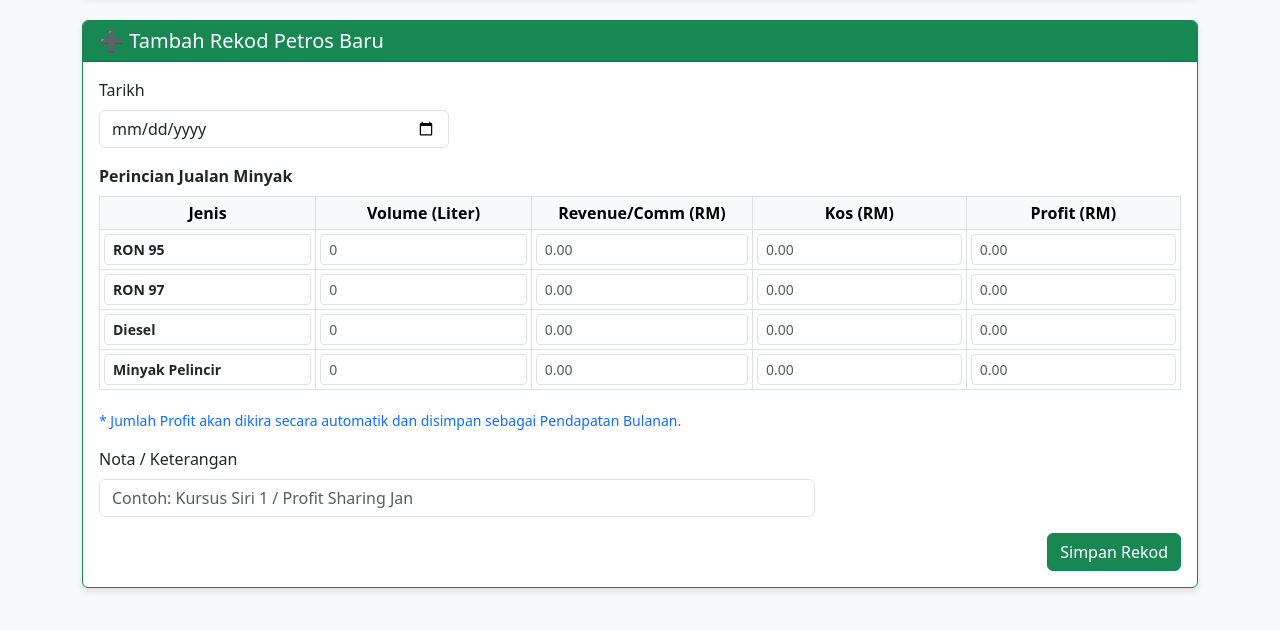
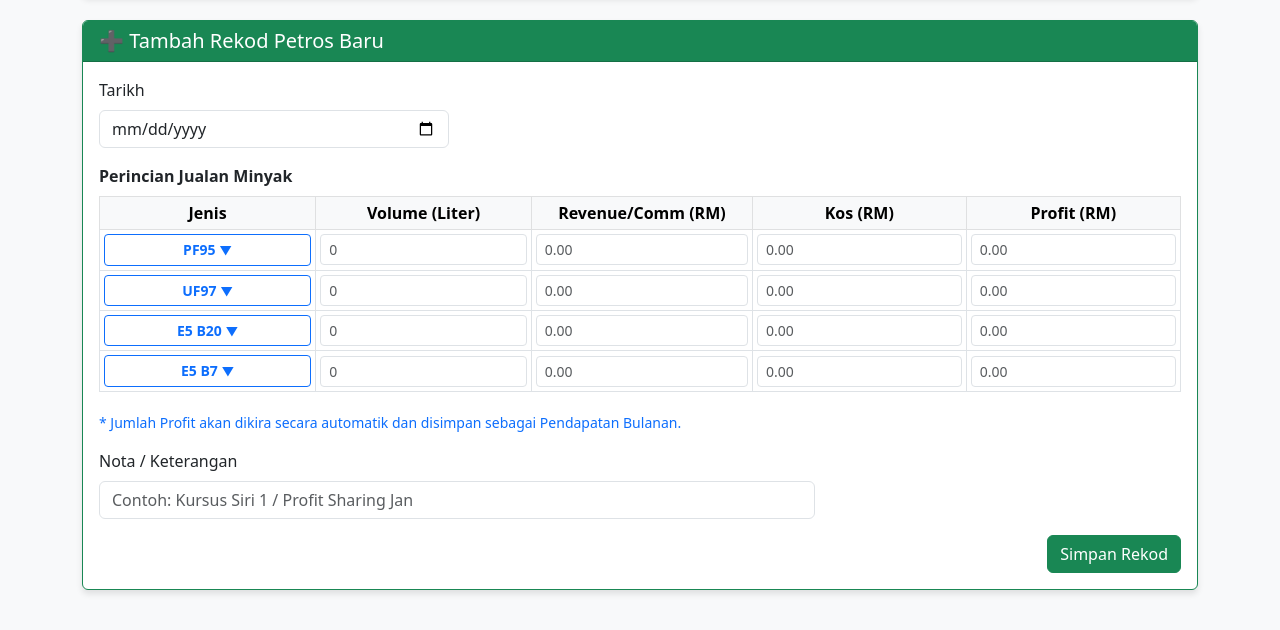
Before and after one commit to azaharrabu/sistem-sewaan-KASB, a Flask app: page /petros in a window 1280 px wide. Shown: the part 502-1132 px from the top of the page. Run offline with Flask 3, Linux system fonts and the light colour scheme; the visitor is signed in with stand-in values (Sample User, id 1); data that the repository does not hold is empty.

Commit message:
Update Petros: Tukar jenis minyak dan tambah input pecahan bayaran (Debit/Ewallet/Cash)

```diff
--- a/app.py
+++ b/app.py
@@ -848,6 +848,9 @@ def add_income(source_name):
             comm_list = request.form.getlist('petros_comm[]')
             kos_list = request.form.getlist('petros_kos[]')
             profit_list = request.form.getlist('petros_profit[]')
+            debit_list = request.form.getlist('petros_sales_debit[]')
+            ewallet_list = request.form.getlist('petros_sales_ewallet[]')
+            cash_list = request.form.getlist('petros_sales_cash[]')
 
             total_profit = 0.0
             details_data = []
@@ -862,7 +865,10 @@ def add_income(source_name):
                     "daily_volume": float(vol_list[i]) if vol_list[i] else 0.0,
                     "earned_commission": float(comm_list[i]) if comm_list[i] else 0.0,
                     "kos": float(kos_list[i]) if kos_list[i] else 0.0,
-                    "profit": p_profit
+                    "profit": p_profit,
+                    "sales_debit": float(debit_list[i]) if debit_list[i] else 0.0,
+                    "sales_ewallet": float(ewallet_list[i]) if ewallet_list[i] else 0.0,
+                    "sales_cash": float(cash_list[i]) if cash_list[i] else 0.0
                 })
 
             # Set amaun utama sebagai total profit
--- a/templates/income_list.html
+++ b/templates/income_list.html
@@ -157,13 +157,38 @@
                                         </tr>
                                     </thead>
                                     <tbody>
-                                        {% for jenis in ['RON 95', 'RON 97', 'Diesel', 'Minyak Pelincir'] %}
+                                        {% for jenis in ['PF95', 'UF97', 'E5 B20', 'E5 B7'] %}
                                         <tr>
-                                            <td><input type="text" name="petros_jenis[]" class="form-control form-control-sm fw-bold" value="{{ jenis }}" readonly></td>
+                                            <td>
+                                                <button type="button" class="btn btn-sm btn-outline-primary w-100 fw-bold" data-bs-toggle="collapse" data-bs-target="#collapse{{ loop.index }}">
+                                                    {{ jenis }} <span class="small">▼</span>
+                                                </button>
+                                                <input type="hidden" name="petros_jenis[]" value="{{ jenis }}">
+                                            </td>
                                             <td><input type="number" step="0.01" name="petros_vol[]" class="form-control form-control-sm" placeholder="0"></td>
                                             <td><input type="number" step="0.01" name="petros_comm[]" class="form-control form-control-sm" placeholder="0.00"></td>
                                             <td><input type="number" step="0.01" name="petros_kos[]" class="form-control form-control-sm" placeholder="0.00"></td>
                                             <td><input type="number" step="0.01" name="petros_profit[]" class="form-control form-control-sm" placeholder="0.00"></td>
+                                        </tr>
+                                        <!-- Table Details Kaedah Bayaran (Hidden by default) -->
+                                        <tr class="collapse bg-light" id="collapse{{ loop.index }}">
+                                            <td colspan="5" class="p-3 text-start">
+                                                <h6 class="small fw-bold text-muted mb-2">Perincian Kaedah Bayaran ({{ jenis }})</h6>
+                                                <div class="row g-2">
+                                                    <div class="col-md-4">
+                                                        <label class="small">Debit/Credit Card (RM)</label>
+                                                        <input type="number" step="0.01" name="petros_sales_debit[]" class="form-control form-control-sm" placeholder="0.00">
+                                                    </div>
+                                                    <div class="col-md-4">
+                                                        <label class="small">E-Wallet (RM)</label>
+                                                        <input type="number" step="0.01" name="petros_sales_ewallet[]" class="form-control form-control-sm" placeholder="0.00">
+                                                    </div>
+                                                    <div class="col-md-4">
+                                                        <label class="small">Cash (RM)</label>
+                                                        <input type="number" step="0.01" name="petros_sales_cash[]" class="form-control form-control-sm" placeholder="0.00">
+                                                    </div>
+                                                </div>
+                                            </td>
                                         </tr>
                                         {% endfor %}
                                     </tbody>
```
Also changed, not shown: templates/petros_detail.html (+8 -1 lines).
